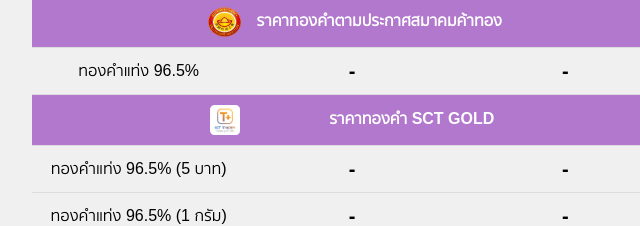
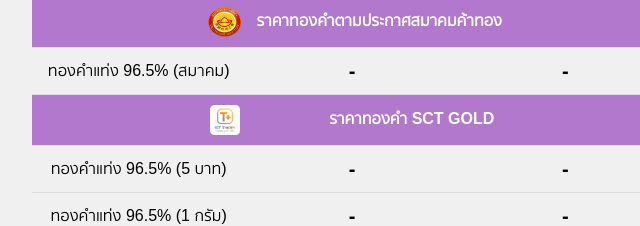
Before and after one commit to kiittichai/methong_feed_logo, a website: page index.html in a window 1280 px wide. Shown: the part 171-397 px from the top of the page, 288-928 px from the left. Drawn offline with Linux system fonts and the light colour scheme.

Commit message:
พอแล้ว ไม่แก้แล้ว

```diff
--- a/index.css
+++ b/index.css
@@ -51,6 +51,7 @@
 #table1 {
     margin-bottom: 0.1px;
 }
+
 /* เพิ่มระยะห่างด้านบนของ table2 */
 #table2 {
     margin-top:0.1px;
--- a/index.html
+++ b/index.html
@@ -34,7 +34,7 @@
                 ราคาทองคำตามประกาศสมาคมค้าทอง</th>
             </tr>
             <tr>
-                <td>ทองคำแท่ง 96.5%</td>
+                <td>ทองคำแท่ง 96.5% (สมาคม)</td>
                 <td id="priceA">-</td>
                 <td id="priceB">-</td>
             </tr>
```
